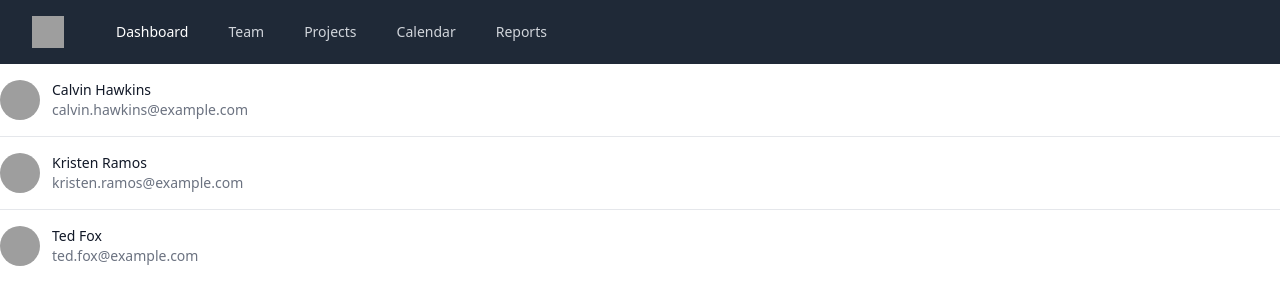
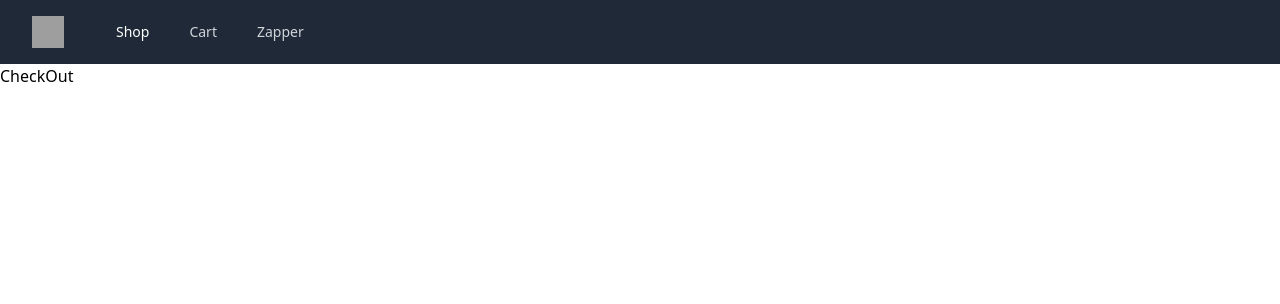
Before and after one commit to sisoalbert/zapperswag, a React (Vite) app: page /checkout in a window 1280 px wide. Shown: the top 304 px of the page. Built offline with nearby package versions, Linux system fonts and the light colour scheme; grey boxes are pictures that could not be loaded.

Commit message:
working routing

```diff
--- a/src/App.tsx
+++ b/src/App.tsx
@@ -1,13 +1,65 @@
 import People from "./components/People";
+import { BrowserRouter, Routes, Route, Outlet, Link } from "react-router-dom";
+import Home from "./pages/Home";
+import Details from "./pages/Details";
+import Cart from "./pages/Cart";
 import NavBar from "./components/NavBar";
+import Checkout from "./pages/CheckOut";
+// import Payment from "./pages/Payment";
+// import Address from "./pages/Address";
 
-import React from "react";
+const App: React.FC = (): JSX.Element => {
+  // const mainRoutes = {
+  //   path: "/",
+  //   element: <People />,
+  //   children: [
+  //     { path: "*", element: <Navigate to="/404" /> },
+  //     { path: "/", element: <NavBar /> },
+  //     { path: "404", element: <NavBar /> },
+  //     { path: "account", element: <Navigate to="/account/list" /> },
+  //   ],
+  // };
+  // const routing = useRoutes([mainRoutes]);
 
-export default function App() {
+  return (
+    <BrowserRouter>
+      {/* <NavBar /> */}
+      <Routes>
+        <Route path="/" element={<Layout />}>
+          <Route element={<Home />} />
+          <Route path="/:productId" element={<Details />} />
+          <Route path="/cart" element={<Cart />} />
+          <Route path="/checkout" element={<Checkout />} />
+          {/* <Route path="/payment" element={<Payment />} />
+          <Route path="/address" element={<Address />} /> */}
+        </Route>
+      </Routes>
+    </BrowserRouter>
+  );
+};
+export default App;
+
+function Layout() {
   return (
     <div>
+      {/* A "layout route" is a good place to put markup you want to
+          share across all the pages on your site, like navigation. */}
       <NavBar />
-      <People />
+      {/* An <Outlet> renders whatever child route is currently active,
+          so you can think about this <Outlet> as a placeholder for
+          the child routes we defined above. */}
+      <Outlet />
     </div>
   );
 }
+
+function NoMatch() {
+  return (
+    <div>
+      <h2>Nothing to see here!</h2>
+      <p>
+        <Link to="/">Go to the home page</Link>
+      </p>
+    </div>
+  );
+}
--- a/src/components/NavBar.tsx
+++ b/src/components/NavBar.tsx
@@ -1,5 +1,6 @@
 import React, { useState } from "react";
 import { Transition } from "@headlessui/react";
+import { Link, Outlet } from "react-router-dom";
 
 function Nav() {
   const [isOpen, setIsOpen] = useState(false);
@@ -18,39 +19,38 @@ function Nav() {
               </div>
               <div className="hidden md:block">
                 <div className="ml-10 flex items-baseline space-x-4">
+                  <Link
+                    style={{
+                      textDecoration: "none",
+                    }}
+                    to="/"
+                  >
                     <a
                       href="#"
                       className=" hover:bg-gray-700 text-white px-3 py-2 rounded-md text-sm font-medium"
                     >
-                    Dashboard
+                      Shop
                     </a>
-
+                  </Link>
+                  <Link
+                    style={{
+                      textDecoration: "none",
+                    }}
+                    to="/cart"
+                  >
                     <a
                       href="#"
                       className="text-gray-300 hover:bg-gray-700 hover:text-white px-3 py-2 rounded-md text-sm font-medium"
                     >
-                    Team
+                      Cart
                     </a>
+                  </Link>
 
                   <a
-                    href="#"
+                    href="https://www.zapper.com/"
                     className="text-gray-300 hover:bg-gray-700 hover:text-white px-3 py-2 rounded-md text-sm font-medium"
                   >
-                    Projects
-                  </a>
-
-                  <a
-                    href="#"
-                    className="text-gray-300 hover:bg-gray-700 hover:text-white px-3 py-2 rounded-md text-sm font-medium"
-                  >
-                    Calendar
-                  </a>
-
-                  <a
-                    href="#"
-                    className="text-gray-300 hover:bg-gray-700 hover:text-white px-3 py-2 rounded-md text-sm font-medium"
-                  >
-                    Reports
+                    Zapper
                   </a>
                 </div>
               </div>
@@ -114,39 +114,38 @@ function Nav() {
           {(ref) => (
             <div className="md:hidden" id="mobile-menu">
               <div ref={ref} className="px-2 pt-2 pb-3 space-y-1 sm:px-3">
+                <Link
+                  style={{
+                    textDecoration: "none",
+                  }}
+                  to="/"
+                >
                   <a
                     href="#"
                     className="hover:bg-gray-700 text-white block px-3 py-2 rounded-md text-base font-medium"
                   >
-                  Dashboard
+                    Shop
                   </a>
-
+                </Link>
+                <Link
+                  style={{
+                    textDecoration: "none",
+                  }}
+                  to="/cart"
+                >
                   <a
                     href="#"
                     className="text-gray-300 hover:bg-gray-700 hover:text-white block px-3 py-2 rounded-md text-base font-medium"
                   >
-                  Team
+                    Cart
                   </a>
+                </Link>
 
                 <a
-                  href="#"
+                  href="https://www.zapper.com/"
                   className="text-gray-300 hover:bg-gray-700 hover:text-white block px-3 py-2 rounded-md text-base font-medium"
                 >
-                  Projects
-                </a>
-
-                <a
-                  href="#"
-                  className="text-gray-300 hover:bg-gray-700 hover:text-white block px-3 py-2 rounded-md text-base font-medium"
-                >
-                  Calendar
-                </a>
-
-                <a
-                  href="#"
-                  className="text-gray-300 hover:bg-gray-700 hover:text-white block px-3 py-2 rounded-md text-base font-medium"
-                >
-                  Reports
+                  Zapper
                 </a>
               </div>
             </div>
--- /dev/null
+++ b/src/pages/Cart.tsx
@@ -0,0 +1,5 @@
+import React from "react";
+
+export default function Cart() {
+  return <div>Cart</div>;
+}
--- /dev/null
+++ b/src/pages/CheckOut.tsx
@@ -0,0 +1,5 @@
+import React from "react";
+
+export default function CheckOut() {
+  return <div>CheckOut</div>;
+}
--- /dev/null
+++ b/src/pages/Details.tsx
@@ -0,0 +1,15 @@
+import { Link, Outlet } from "react-router-dom";
+
+const Details: React.FC = (): JSX.Element => {
+  return (
+    <div style={{ backgroundColor: "yellow" }}>
+      <Outlet />
+      <br />
+      <button>
+        <Link to="/">Back</Link>
+      </button>
+    </div>
+  );
+};
+
+export default Details;
--- /dev/null
+++ b/src/pages/Home.tsx
@@ -0,0 +1,17 @@
+import { Link, Outlet } from "react-router-dom";
+import ProductsList from "../components/ProductsList";
+
+const Home: React.FC = (): JSX.Element => {
+  return (
+    <div style={{ backgroundColor: "yellow" }}>
+      <Outlet />
+      {/* <br />
+      <button>
+        <Link to="/">Back</Link>
+      </button> */}
+      <ProductsList />
+    </div>
+  );
+};
+
+export default Home;
```
Also changed, not shown: src/main.tsx (+9 -6 lines). Lines whose indentation alone changed are shown as unchanged.
